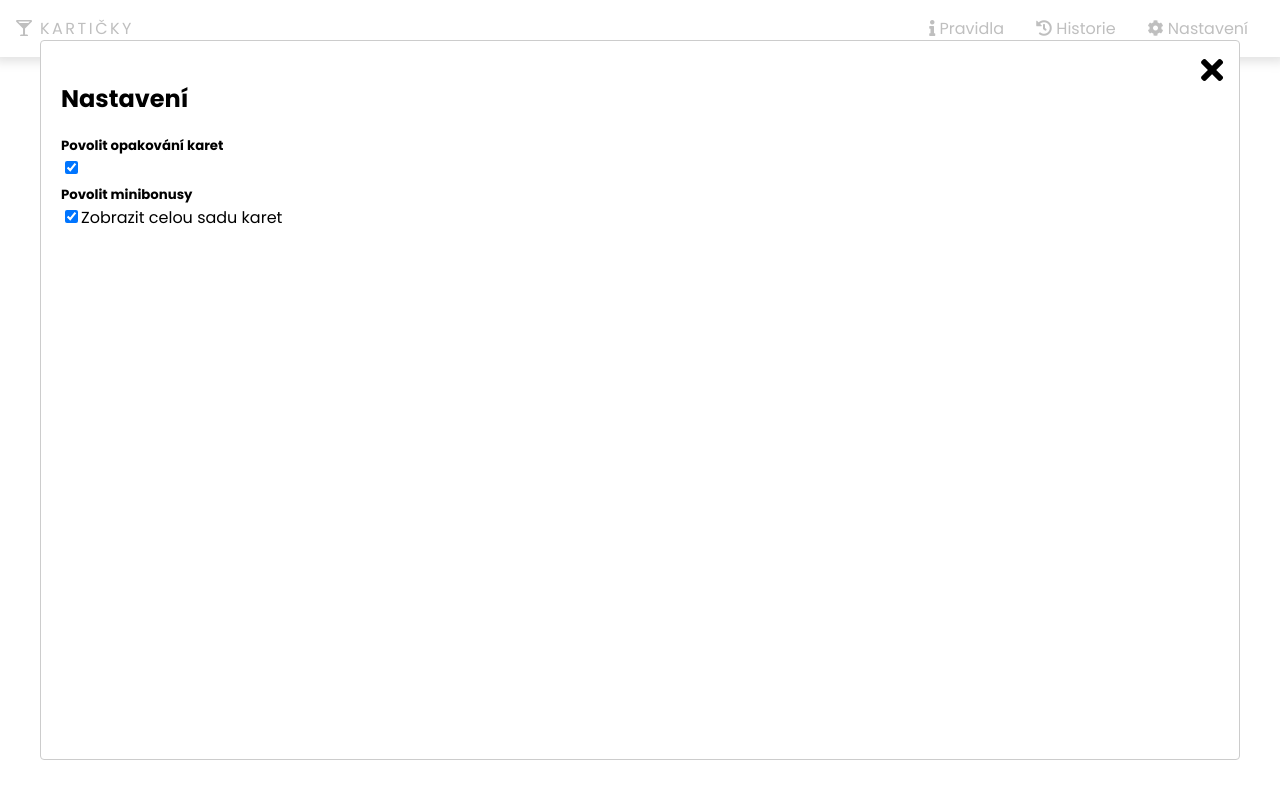
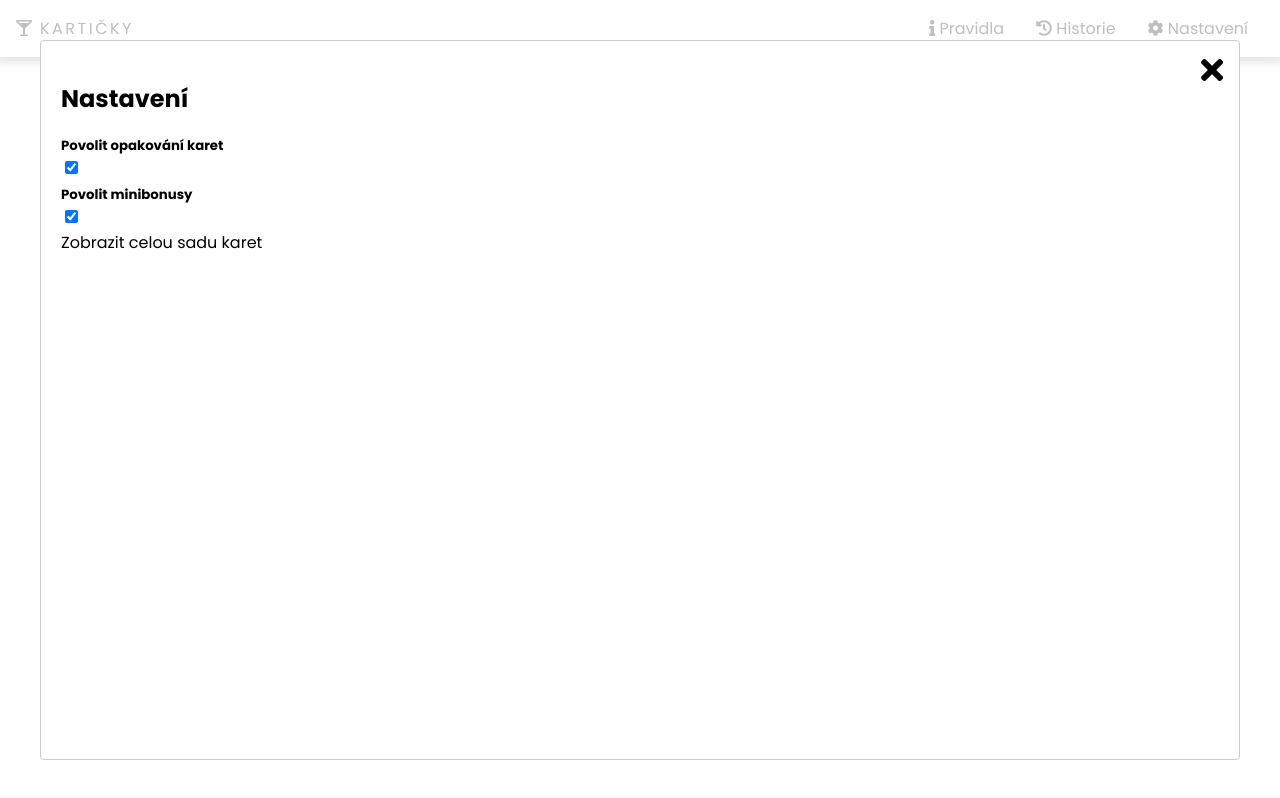
Before and after one commit to KonecnyDavid/karticky, a React (Create React App) app: page / in a window 1280 px wide. Both pictures are taken after a click on the element "Nastavení". Built offline with nearby package versions, Linux system fonts and the light colour scheme; a web font is replaced by a local one.

Commit message:
All cards link fix

```diff
--- a/src/ui/Settings/Settings.tsx
+++ b/src/ui/Settings/Settings.tsx
@@ -60,7 +60,8 @@ export const Settings = ({ isOpen, onSave, onClose }: IProps) => {
                 checked={settings.allowMiniBonuses}
             />
 
-            <Link to="/vsechny_karty">Zobrazit celou sadu karet</Link>
+            <div><Link to="/vsechny_karty">Zobrazit celou sadu karet</Link></div>
+
 
             </div>
 
```
